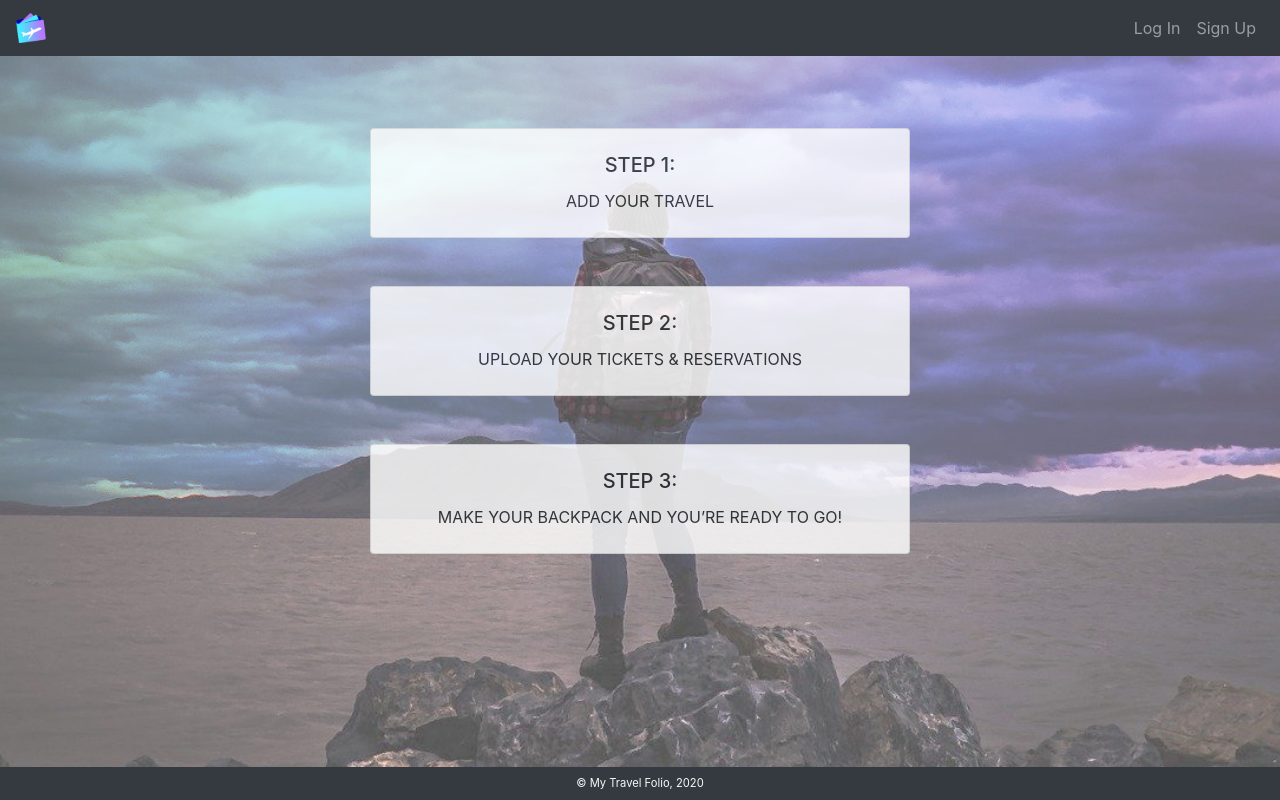
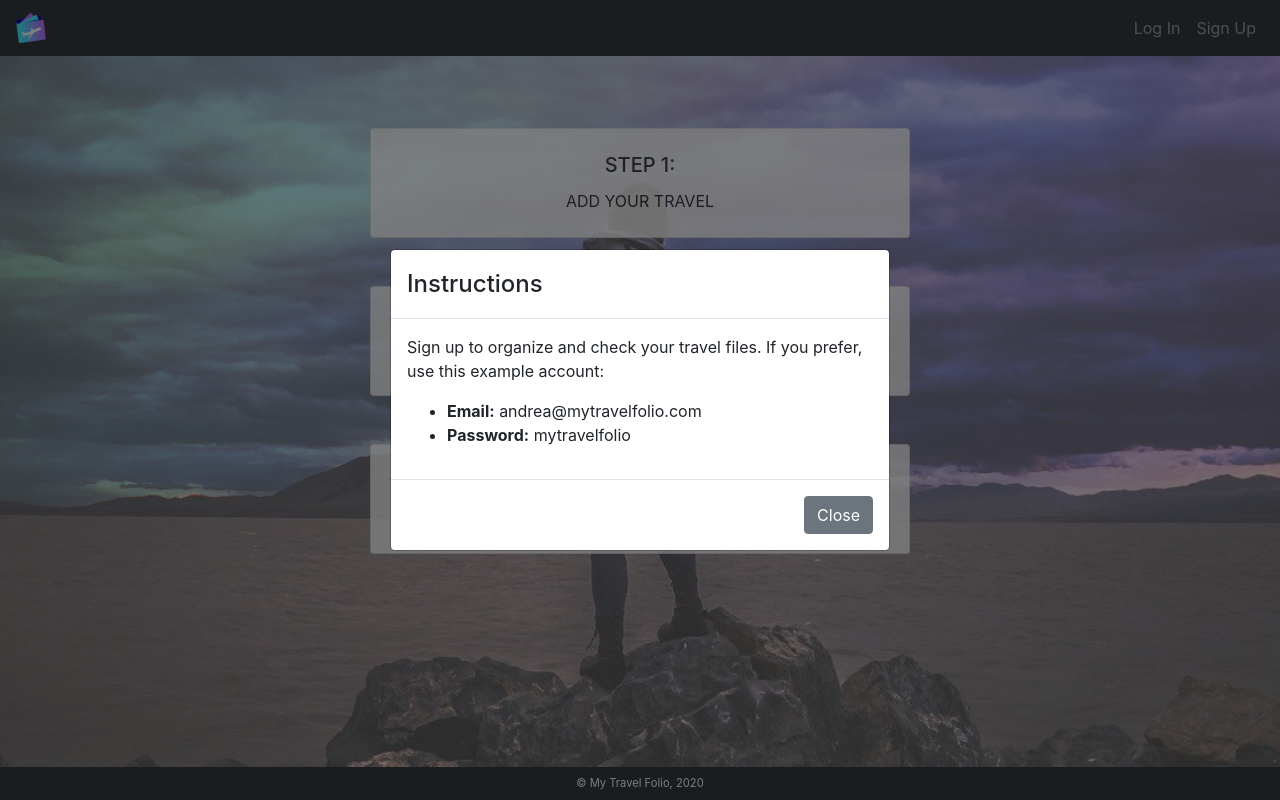
Before and after one commit to My-Travel-Folio/my-travel-folio-FRONT, a React (Create React App) app: page / in a window 1280 px wide. Built offline with nearby package versions, Linux system fonts and the light colour scheme; no server answers.

Commit message:
INSTRUCTIONS POP UP DONE

```diff
--- a/src/components/Home.js
+++ b/src/components/Home.js
@@ -1,11 +1,23 @@
 import React from 'react'
 import './Home.css'
-import {Container, Row, Col, Card} from 'react-bootstrap'
+import {Container, Row, Col, Card, Button, Modal} from 'react-bootstrap'
 
 
 // import {Container, Row, Col, Button, ListGroup, Alert, DropdownButton, Dropdown} from 'react-bootstrap'
 
-const Home = (props)=>{
+class Home extends React.Component {
+
+  state={
+    show: true
+  }
+
+
+  handleClose (){
+    this.setState({ show: false });
+  };
+
+  render() {
+
     return(
       <div>
 
@@ -41,6 +53,29 @@ const Home = (props)=>{
               </Col>
             </Row>
 
+            <Row>
+              <Col>
+
+              <Modal centered show={this.state.show} onHide={()=>this.handleClose()}>
+                  <Modal.Header >
+                      <Modal.Title>Instructions</Modal.Title>
+                  </Modal.Header>
+                  <Modal.Body>
+                  <p>Sign up to organize and check your travel files. If you prefer, use this example account:</p>
+                  <ul>
+                    <li><b>Email:</b> andrea@mytravelfolio.com</li>
+                    <li><b>Password:</b> mytravelfolio</li>
+                  </ul>
+
+                  </Modal.Body>
+                  <Modal.Footer>
+                      <Button variant="secondary" onClick={()=>this.handleClose()}>Close</Button>
+                  </Modal.Footer>
+              </Modal>
+
+              </Col>
+            </Row>
+
 
 
           </Col>
@@ -51,5 +86,6 @@ const Home = (props)=>{
 
   )
 }
+}
 
 export default Home
```
Also changed, not shown: 1 other file (tests, documents, lock files or other folders). Lines whose indentation alone changed are shown as unchanged.
